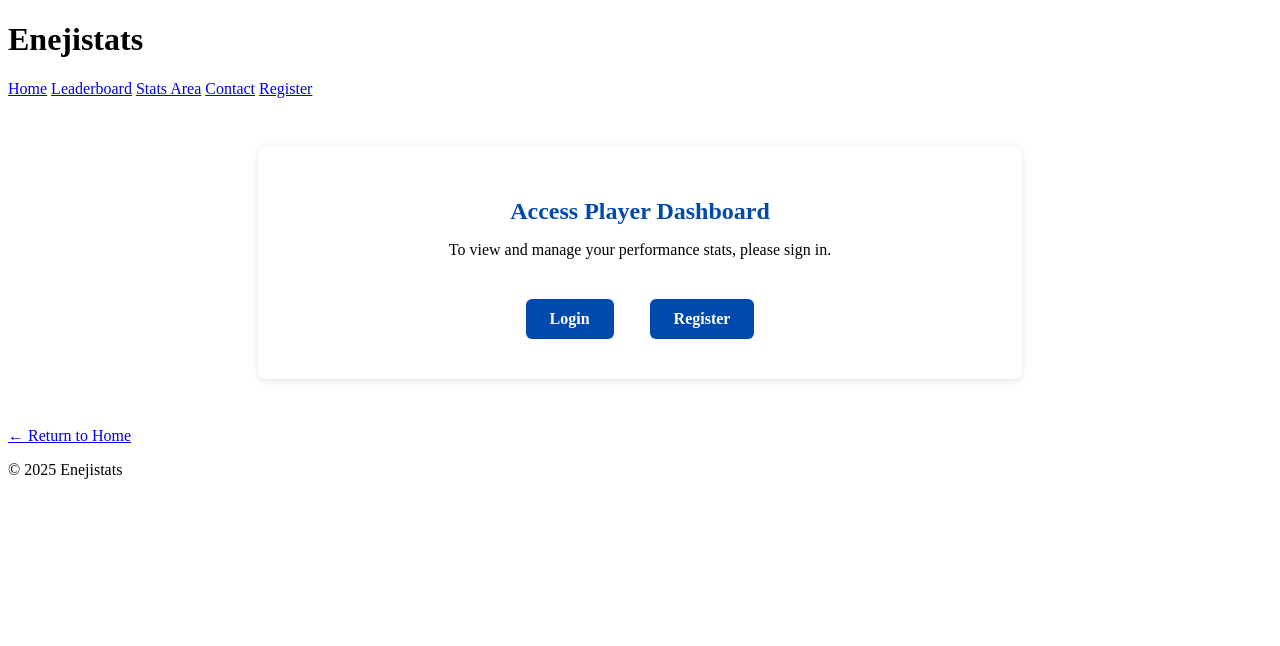
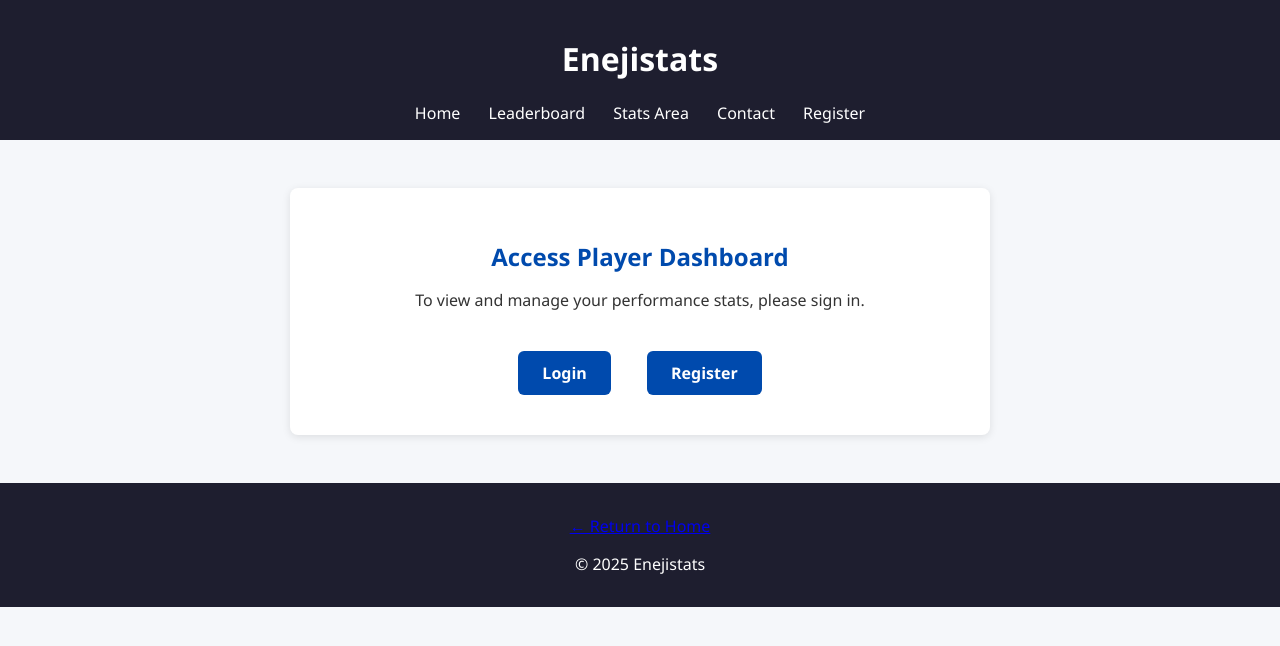
Before and after one commit to EnejiStats/Enejistats, a FastAPI app: page /player in a window 1280 px wide. Shown: the top 646 px of the page. Run offline with FastAPI, Linux system fonts and the light colour scheme.

Commit message:
Update player.css

```diff
--- a/backend/static/css/player.css
+++ b/backend/static/css/player.css
@@ -1,3 +1,17 @@
+* { box-sizing: border-box; }
+body { margin: 0;
+  font-family: 'Segoe UI', sans-serif;
+  background-color: #f5f7fa;
+  color: #333;
+}
+header, footer {
+  background-color: #1e1e2f;
+  color: white;
+  padding: 1rem;
+  text-align: center;
+}
+nav { margin-top: 0.5rem; }
+nav a { color: white; margin: 0 0.75rem; text-decoration: none; font-weight: 500; }
 .container {
   max-width: 700px;
   margin: 3rem auto;
```
